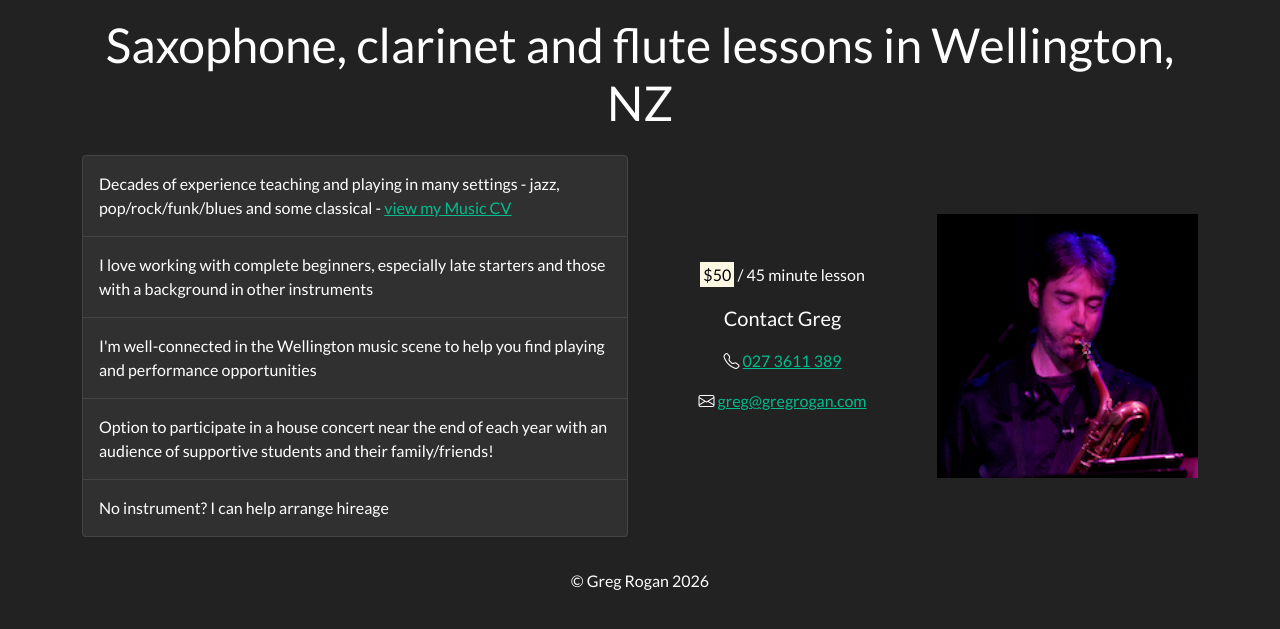
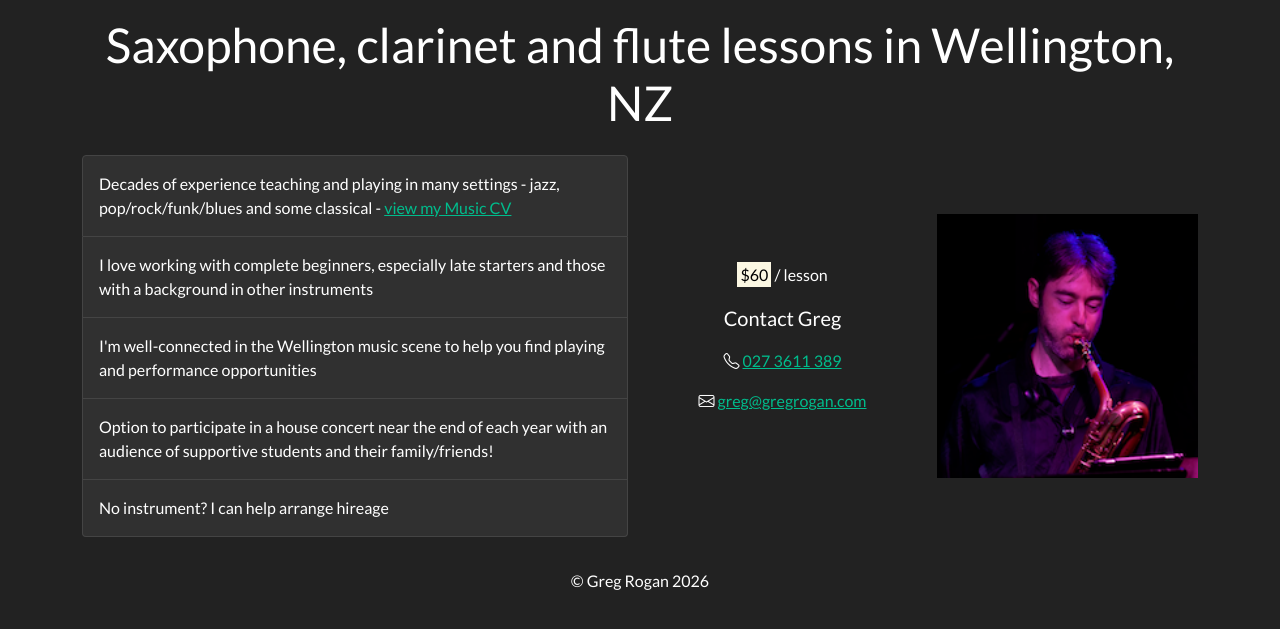
Before and after one commit to gregrogan/gregrogan.github.io, a Jekyll site: the page built from index.md, in a window 1280 px wide. Shown: the top 629 px of the page. Built offline with Jekyll 4.4.1, drawn with Linux system fonts in a browser that asks for light colours; nearby versions of some CDN libraries.

Commit message:
Update index.md

```diff
--- a/index.md
+++ b/index.md
@@ -15,7 +15,7 @@ permalink: /
         </ul>
     </div>
     <div class="d-none d-lg-block col-lg-3 align-self-center text-center">
-        <p><mark>$50</mark> / 45 minute lesson</p>
+        <p><mark>$60</mark> / lesson</p>
         <p class="lead">Contact Greg</p>
         <p><i class="bi-telephone"></i> <a href="tel:+64273611389">027 3611 389</a></p>
         <p><i class="bi-envelope"></i> <a href="mailto:greg@gregrogan.com?subject=Lessons">greg@gregrogan.com</a></p>
@@ -32,7 +32,7 @@ permalink: /
 <div class="row justify-content-center">
     <div class="col d-lg-none align-self-center text-center">
 
-        <p><mark>$50</mark> / 45 minute lesson</p>
+        <p><mark>$60</mark> / lesson</p>
         <p class="lead">Contact Greg</p>
         <p><i class="bi-telephone"></i> <a href="tel:+64273611389">027 3611 389</a></p>
         <p><i class="bi-envelope"></i> <a href="mailto:greg@gregrogan.com?subject=Lessons">greg@gregrogan.com</a></p>
```
